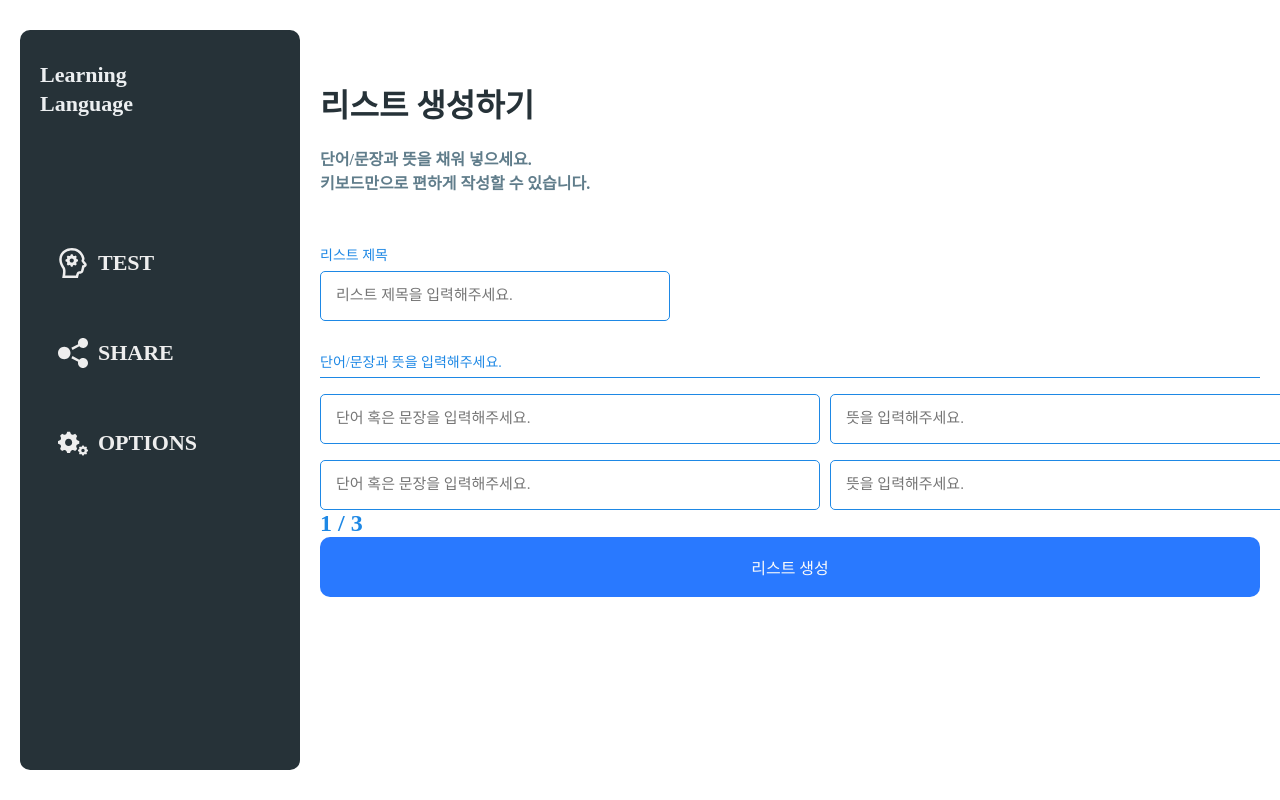
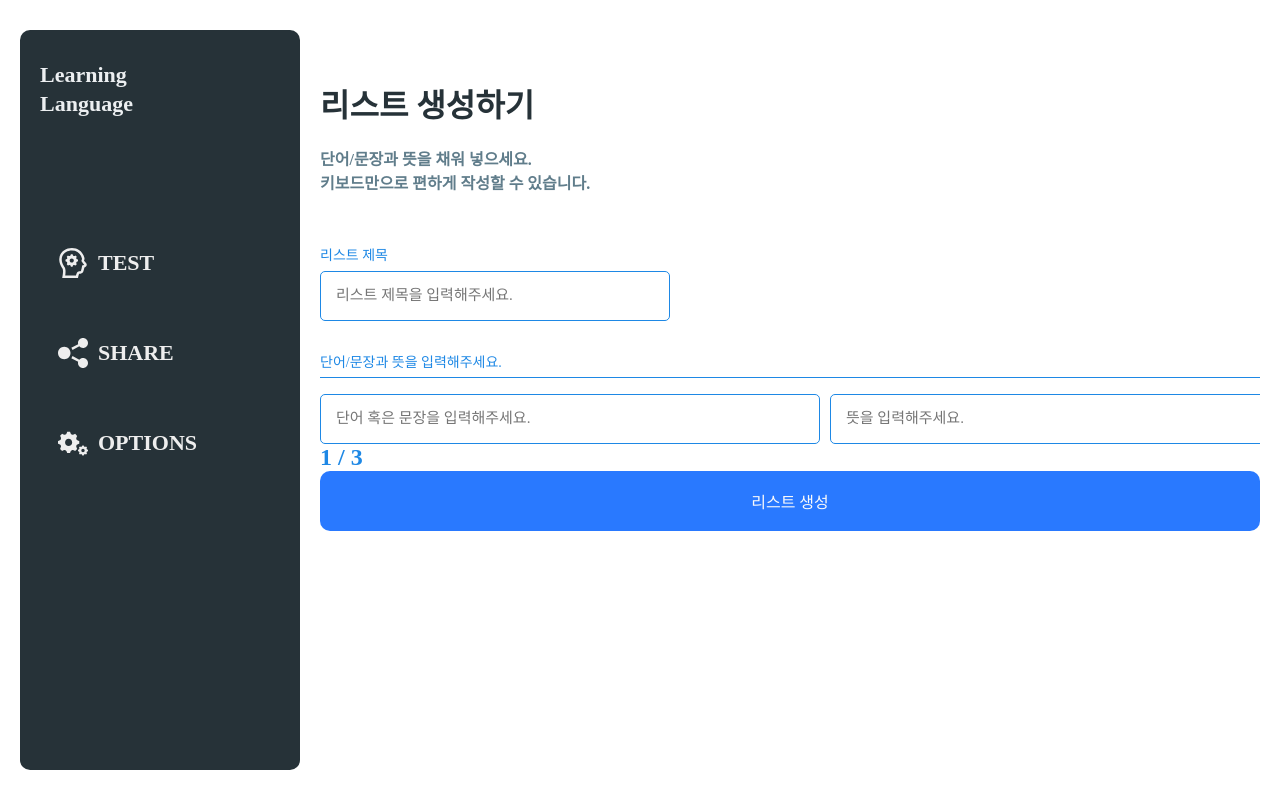
Before and after one commit to Dellil/LearningLanguage, a React (Create React App) app: page /create/list in a window 1280 px wide. Built offline with nearby package versions, Linux system fonts and the light colour scheme; a web font is replaced by a local one.

Commit message:
Implement creating InputRow

```diff
--- a/src/components/InputGroup/InputGroup.tsx
+++ b/src/components/InputGroup/InputGroup.tsx
@@ -1,23 +1,70 @@
+import { useReducer, useCallback, MouseEvent } from 'react';
 import { css } from '@emotion/react';
 
 import InputGroupLabel from './InputGroupLabel';
 import InputRow from './InputRow';
 
+type State = input[];
+
+type input = {
+	id: number;
+	content: string;
+	meanings: string[];
+};
+
+type Action = {
+	type: 'CREATE_ROW';
+};
+
+/**
+ * reducer function 리턴타입 명시 안하면 에러 무엇 ㅡㅡ
+ */
+function reducer(state: State, action: Action): State {
+	switch (action.type) {
+		case 'CREATE_ROW':
+			return [
+				...state,
+				{
+					id: state.length,
+					content: '',
+					meanings: [''],
+				},
+			];
+		default:
+			return state;
+	}
+}
+
 export type InputGroupProps = {};
 
 const InputGroup = (props: InputGroupProps) => {
+	const [rows, dispatch] = useReducer(reducer, [
+		{
+			id: 0,
+			content: '',
+			meanings: [''],
+		},
+	]);
+
+	const onCreateClick = useCallback((e: MouseEvent<HTMLButtonElement>) => {
+		dispatch({ type: 'CREATE_ROW' });
+	}, []);
+
 	return (
 		<div css={inputGroup}>
 			<InputGroupLabel />
-			<InputRow />
-			<InputRow />
+			{rows.map(row => (
+				<InputRow key={row.id} row={row} onCreateClick={onCreateClick} />
+			))}
 		</div>
 	);
 };
 
 const inputGroup = css`
 	margin-top: 30px;
-	max-height: 520px;
+	max-height: 420px;
+
+	overflow-y: auto;
 `;
 
 export default InputGroup;
--- a/src/components/InputGroup/InputRow.tsx
+++ b/src/components/InputGroup/InputRow.tsx
@@ -1,17 +1,27 @@
+import { MouseEvent } from 'react';
 import { css } from '@emotion/react';
 
 import Input from 'components/Input';
 import palette from 'lib/palette';
 
-export type InputRowProps = {};
+export type InputRowProps = {
+	row: {
+		id: number;
+		content: string;
+		meanings: string[];
+	};
+	onCreateClick: (e: MouseEvent<HTMLButtonElement>) => void;
+};
 
-const InputRow = (props: InputRowProps) => {
+const InputRow = ({ onCreateClick }: InputRowProps) => {
 	return (
-		<div css={rowLayout}>
+		<div css={rowLayout} role="row">
 			<Input css={rowInput} placeholder="단어 혹은 문장을 입력해주세요." />
 			<Input css={rowInput} placeholder="뜻을 입력해주세요." />
 			<div css={buttons}>
-				<button css={button}>새 줄</button>
+				<button onClick={onCreateClick} css={button}>
+					새 줄
+				</button>
 				<button css={button}>새 뜻</button>
 				<button css={button}>삭제</button>
 			</div>
@@ -49,6 +59,11 @@ const button = css`
 	}
 
 	transition: color, background-color 0.15s;
+	&:focus {
+		color: ${palette.white};
+		background-color: ${palette.blue.a400};
+	}
+
 	&:hover {
 		color: ${palette.white};
 		background-color: ${palette.blue.a400};
```
Also changed, not shown: 1 other file (tests, documents, lock files or other folders).
